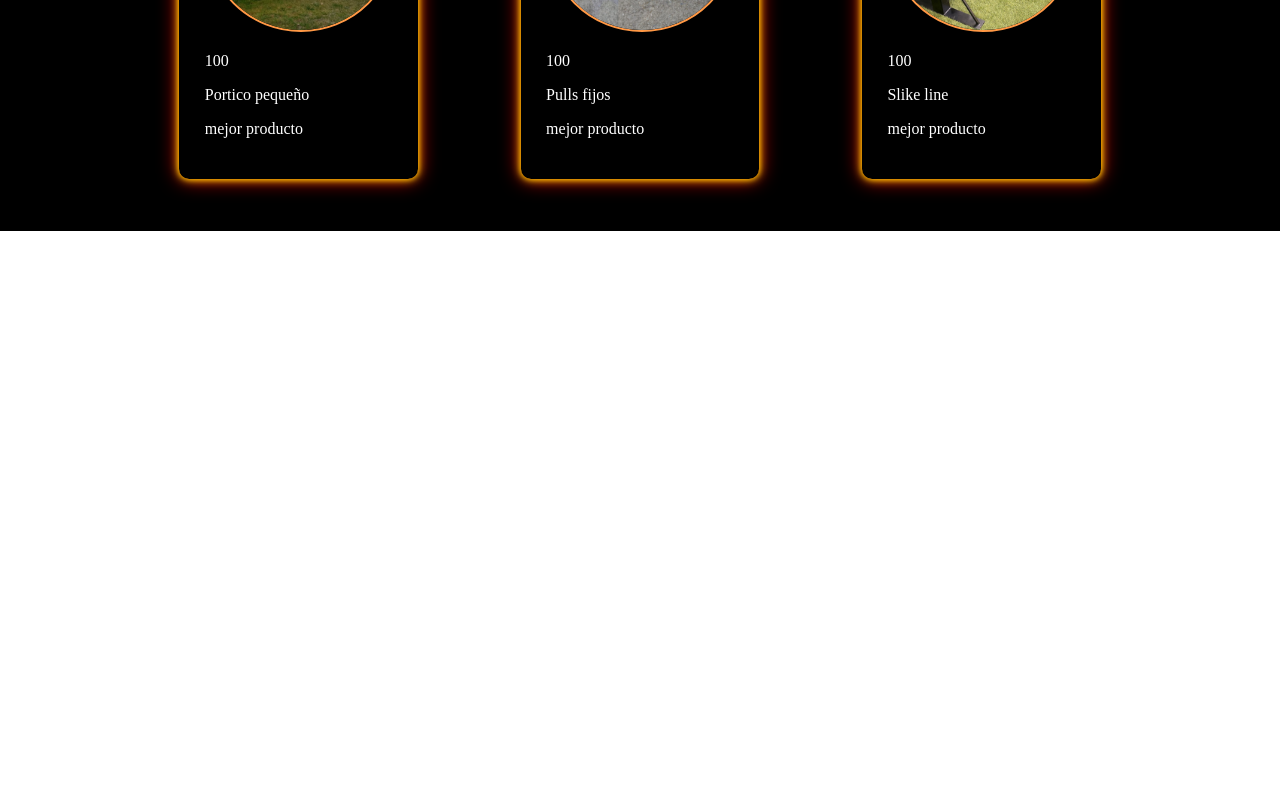
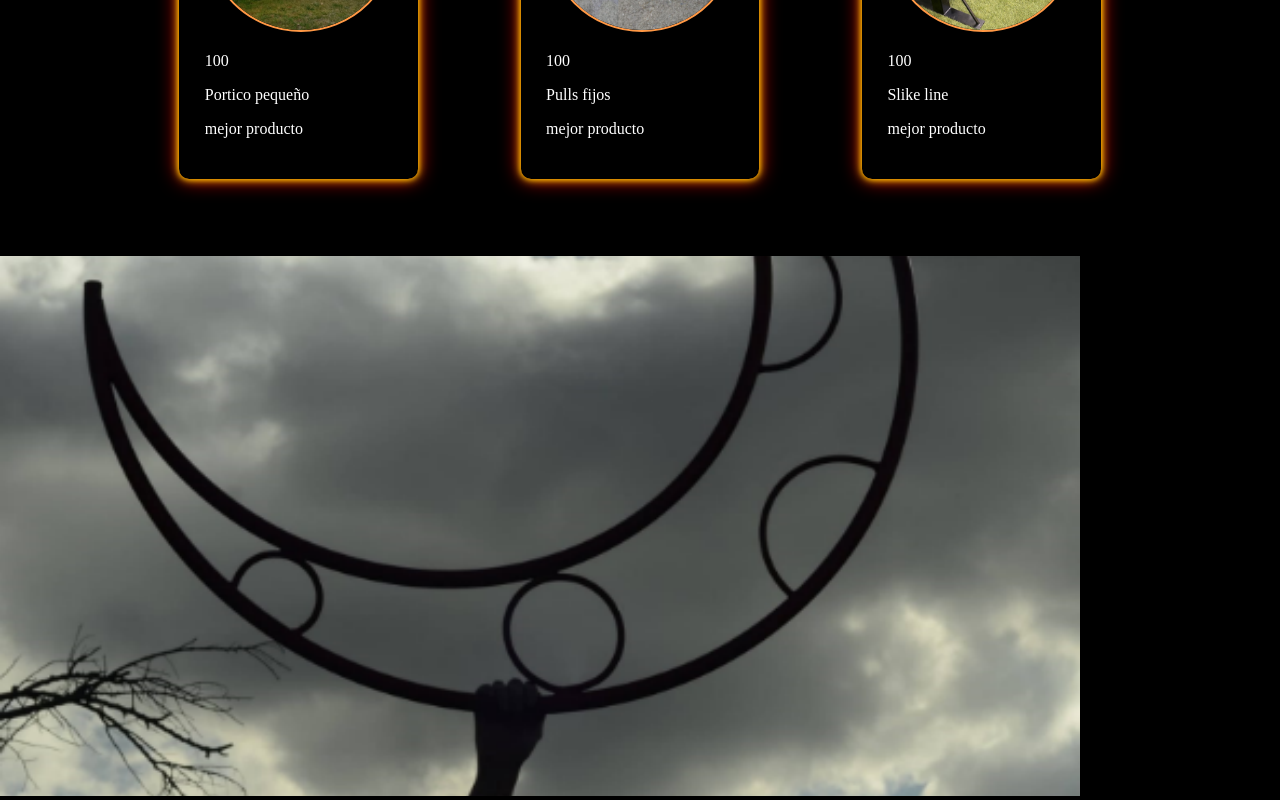
Before and after one commit to tomasiewicz8/darek_angular, an Angular app: page / in a window 1280 px wide. Shown: the part 2197-2997 px from the top of the page. Before the commit the page ends 2453 px from the top, so only its background shows below. Built offline with nearby package versions, Linux system fonts and the light colour scheme.

Commit message:
I have added new galery component in the home

```diff
--- a/src/app/components/galery/galery.component.html
+++ b/src/app/components/galery/galery.component.html
@@ -3,7 +3,7 @@
     <div class="container-galery">
         <div class="galery">
             <div class="image">
-                <img src="" alt="">
+                <img src="../../../assets/img/Nueva carpeta/{{select_image}}.webp" alt="">
             </div>
         </div>
     </div>
--- a/src/app/components/galery/galery.component.ts
+++ b/src/app/components/galery/galery.component.ts
@@ -1,4 +1,6 @@
 import { Component } from '@angular/core';
+
+import products_galery from '../../../assets/files.json/products-galery.json';
 
 @Component({
   selector: 'app-galery',
@@ -9,4 +11,27 @@ import { Component } from '@angular/core';
 })
 export class GaleryComponent {
 
+  interval_number: number = 0;
+  select_image: string = '';
+  interval: any;
+
+  ngOnInit() {
+    this.interval = setInterval( () => {
+      this.interval_number++;
+      this.select_image = products_galery[this.interval_number].image
+      if (this.interval_number == products_galery.length - 1) {
+        this.interval_number = 0;
+      }
+    }, 2000)
+  }
+
+  ngOnDestroy() {
+    if (this.interval) {
+      clearInterval(this.interval);
+    }
+  }
+
+
+
+
 }
--- a/src/app/home/home.component.html
+++ b/src/app/home/home.component.html
@@ -2,4 +2,5 @@
     <app-background/>
     <app-navbar/>
     <app-products-container/>
+    <app-galery/>
 </div>
--- a/src/app/home/home.component.ts
+++ b/src/app/home/home.component.ts
@@ -2,6 +2,7 @@ import { Component } from '@angular/core';
 import { BackgroundComponent } from '../components/background/background.component';
 import { NavbarComponent } from '../components/navbar/navbar.component';
 import { ProductsContainerComponent } from '../components/products-container/products-container.component';
+import { GaleryComponent } from '../components/galery/galery.component';
 
 @Component({
   selector: 'app-home',
@@ -9,7 +10,8 @@ import { ProductsContainerComponent } from '../components/products-container/pro
   imports: [
     BackgroundComponent,
     NavbarComponent,
-    ProductsContainerComponent
+    ProductsContainerComponent,
+    GaleryComponent
   ],
   templateUrl: './home.component.html',
   styleUrl: './home.component.scss'
```
